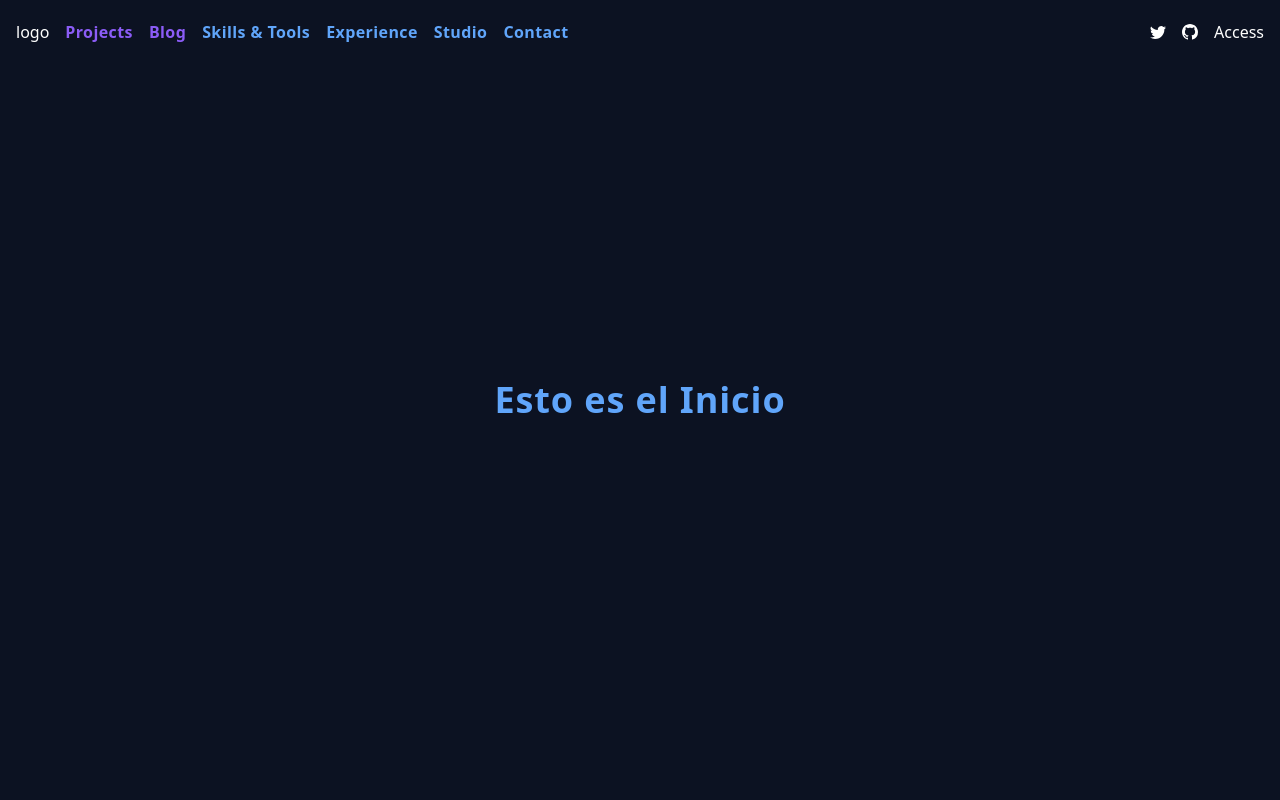
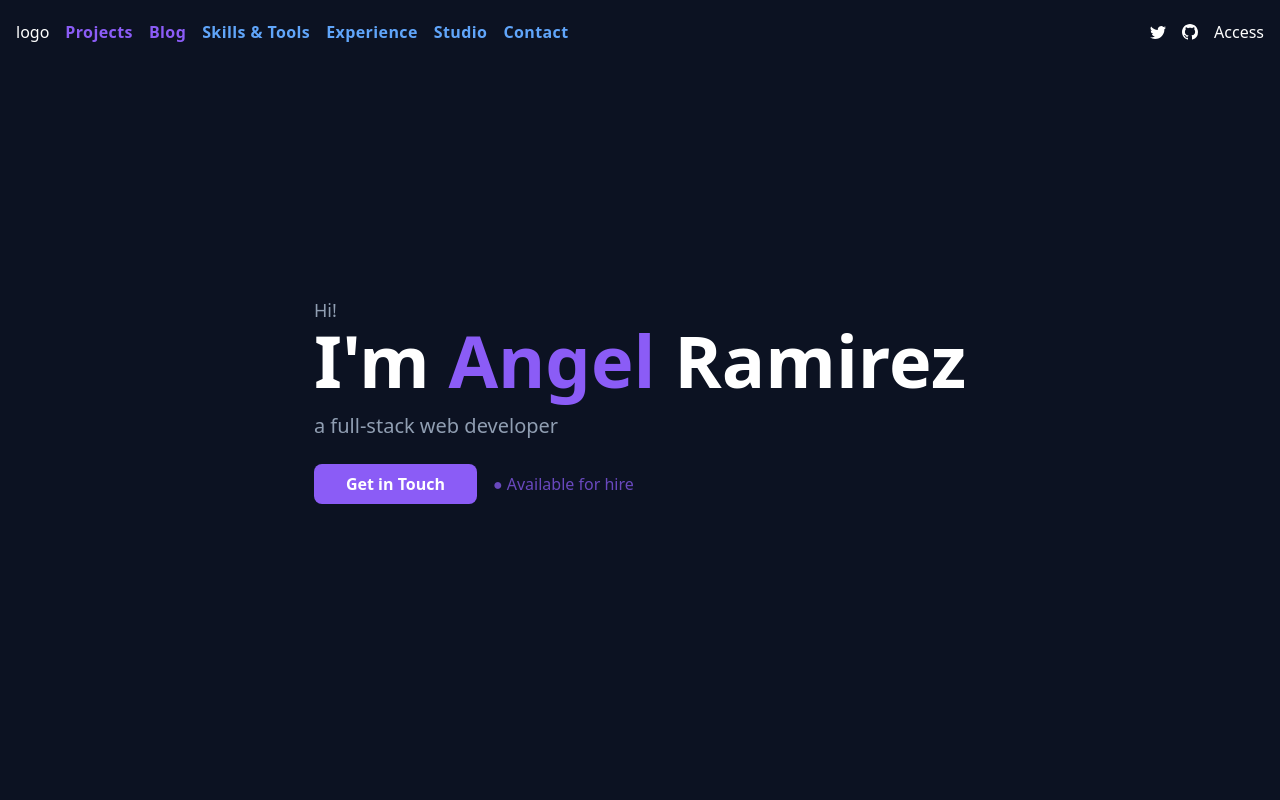
Before and after one commit to ImJars/Development-full-coding, a React (Vite) app: page / in a window 1280 px wide. Shown: the top 800 px of the page. Built offline with nearby package versions, Linux system fonts and the light colour scheme.

Commit message:
Home_idea

```diff
--- a/src/home.jsx
+++ b/src/home.jsx
@@ -3,24 +3,53 @@ import React from 'react'
 function Home() {
     return (
         <>
-            <div
-                className='bg-primary flex justify-center items-center h-screen'
+            <section
+                className='w-full h-screen flex justify-center items-center
+                            bg-primary text-white'
             >
-                <h1
-                    className='text-4xl font-semibold tracking-wide text-text-blue'
+                <div
+                    className='max-w-display'
                 >
-                    Esto es el Inicio
-                </h1>
-            </div>
-            <div
-                className='bg-primary flex justify-center items-center h-screen'
-            >
-                <h1
-                    className='text-4xl font-semibold tracking-wide text-text-blue'
-                >
-                    Esto es el Inicio
-                </h1>
-            </div>
+                    <div>
+                        <h1
+                            className='text-lg text-text-general'
+                        >
+                            Hi!
+                        </h1>
+                        <h2
+                            className='text-7xl font-bold mb-4'
+                        >
+                            I'm&nbsp;
+                            <font className='text-text-purple'>
+                                Angel
+                            </font>
+                            &nbsp;Ramirez
+                        </h2>
+                        <h3 className='text-xl text-text-general'>
+                            a full-stack web developer
+                        </h3>
+                        <div
+                            className='flex mt-6'
+                        >
+                            <button
+                                className='bg-text-purple text-white
+                                            rounded-lg px-8 py-2 font-semibold'
+                            >
+                                Get in Touch
+                            </button>
+                            <h1
+                                className='flex items-center ml-4 text-text-purple
+                                        animate-pulse'
+                            >
+                                ● Available for hire
+                            </h1>
+                        </div>
+                    </div>
+                    <div>
+
+                    </div>
+                </div>
+            </section>
         </>
     )
 }
--- a/tailwind.config.cjs
+++ b/tailwind.config.cjs
@@ -14,6 +14,9 @@ module.exports = {
         "text-gray": "#64748B",
         "text-general": "#909EB2",
       },
+      maxWidth: {
+        display: '70rem',
+      },
     },
   },
   plugins: [],
```
